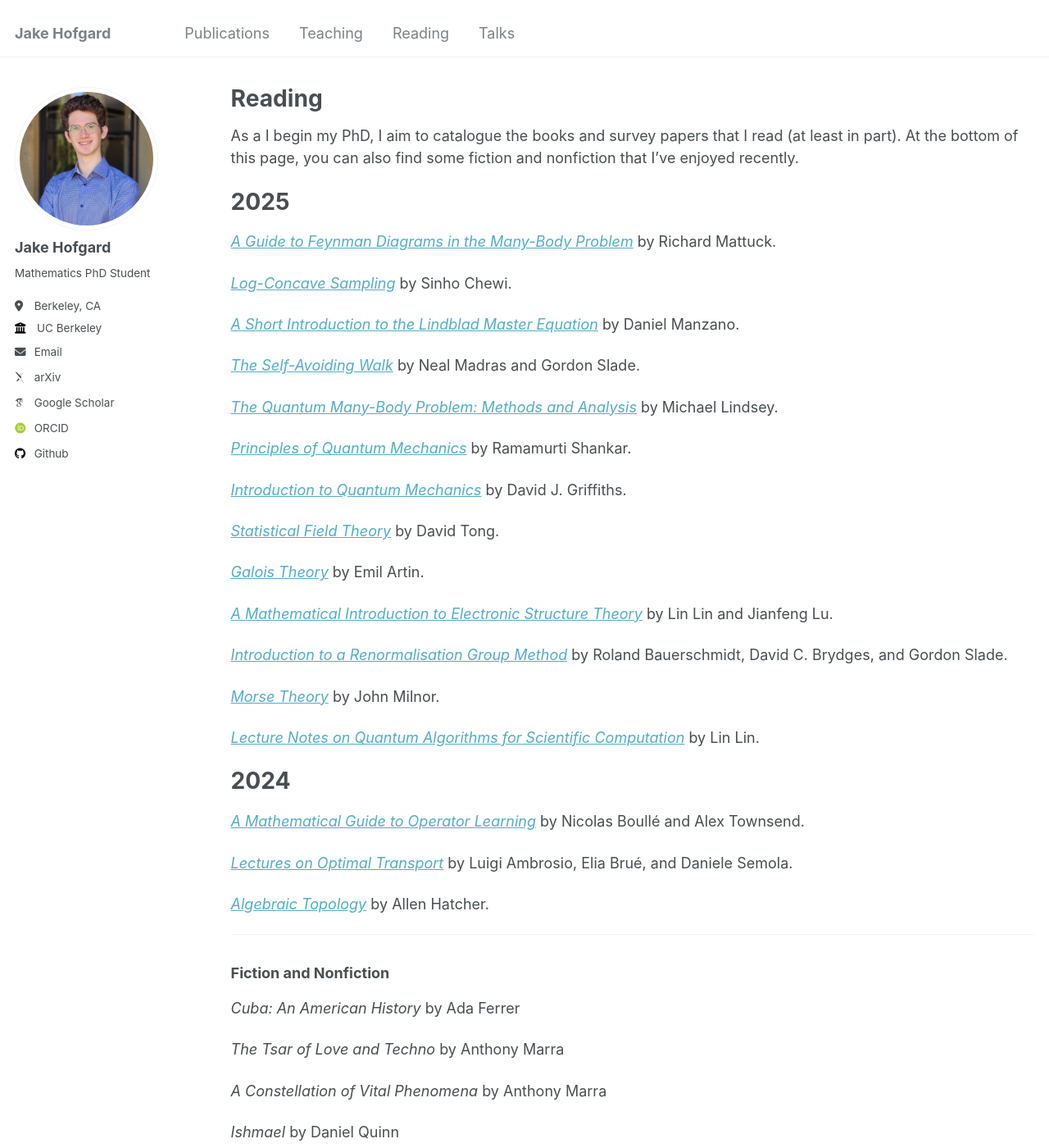
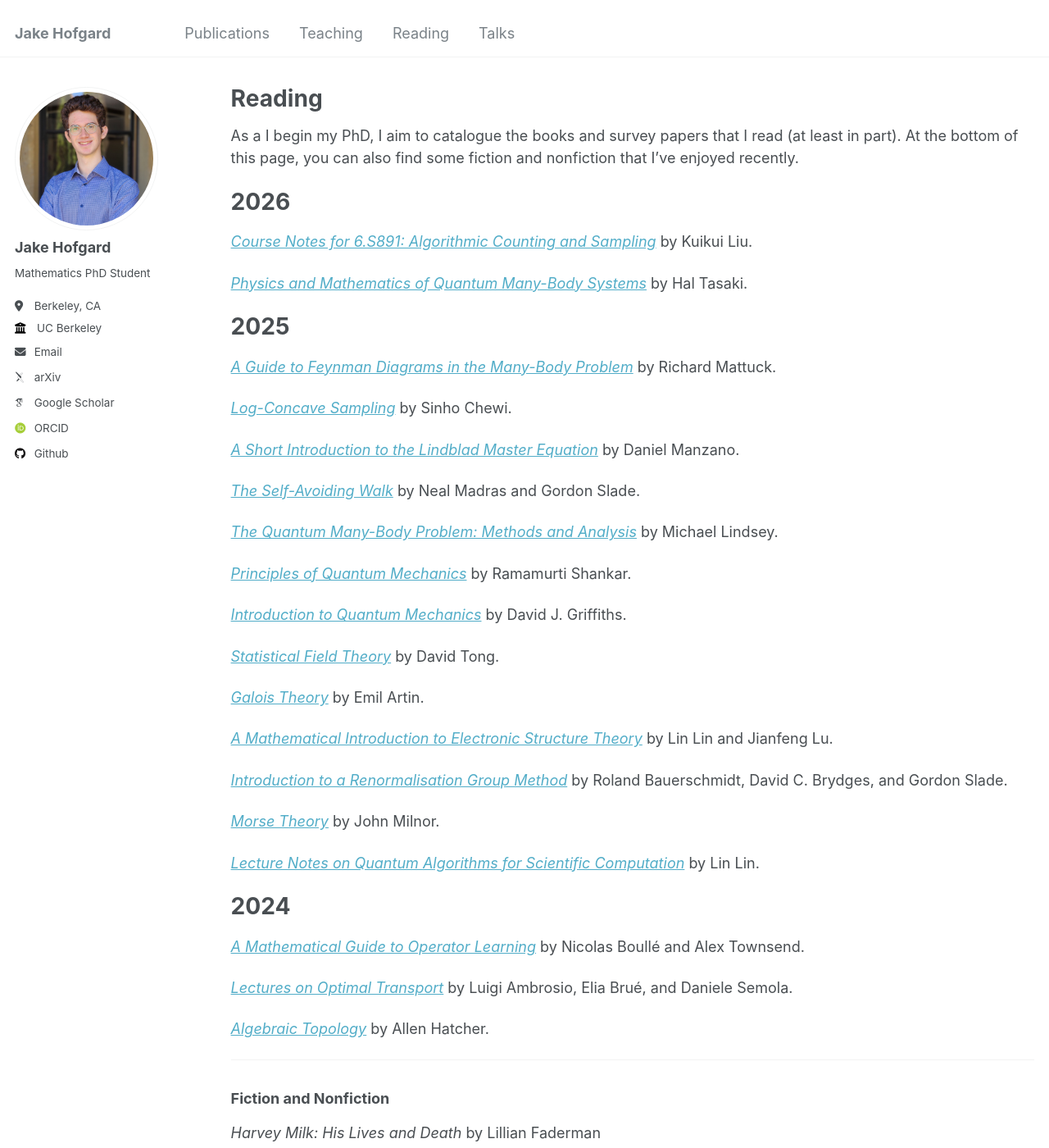
Before and after one commit to jakehofgard/jakehofgard.github.io, a Jekyll site: the page built from _pages/reading.md, in a window 1280 px wide and 1400 px high. Shown: the whole window at 82% size. Built offline with Jekyll 4.4.1, drawn with Linux system fonts in a browser that asks for light colours; some web fonts are replaced.

Commit message:
Update reading
Added new readings for 2026 and updated fiction/nonfiction list.

```diff
--- a/_pages/reading.md
+++ b/_pages/reading.md
@@ -6,6 +6,12 @@ author_profile: true
 ---
 
 As a I begin my PhD, I aim to catalogue the books and survey papers that I read (at least in part). At the bottom of this page, you can also find some fiction and nonfiction that I've enjoyed recently.
+
+# 2026
+
+*[Course Notes for 6.S891: Algorithmic Counting and Sampling](https://kuikuiliu.github.io/teaching/au2023)* by Kuikui Liu.
+
+*[Physics and Mathematics of Quantum Many-Body Systems](https://link.springer.com/book/10.1007/978-3-030-41265-4)* by Hal Tasaki.
 
 # 2025
 
@@ -49,6 +55,8 @@ As a I begin my PhD, I aim to catalogue the books and survey papers that I read
 ---
 
 ### Fiction and Nonfiction
+*Harvey Milk: His Lives and Death* by Lillian Faderman
+
 *Cuba: An American History* by Ada Ferrer
 
 *The Tsar of Love and Techno* by Anthony Marra
```
